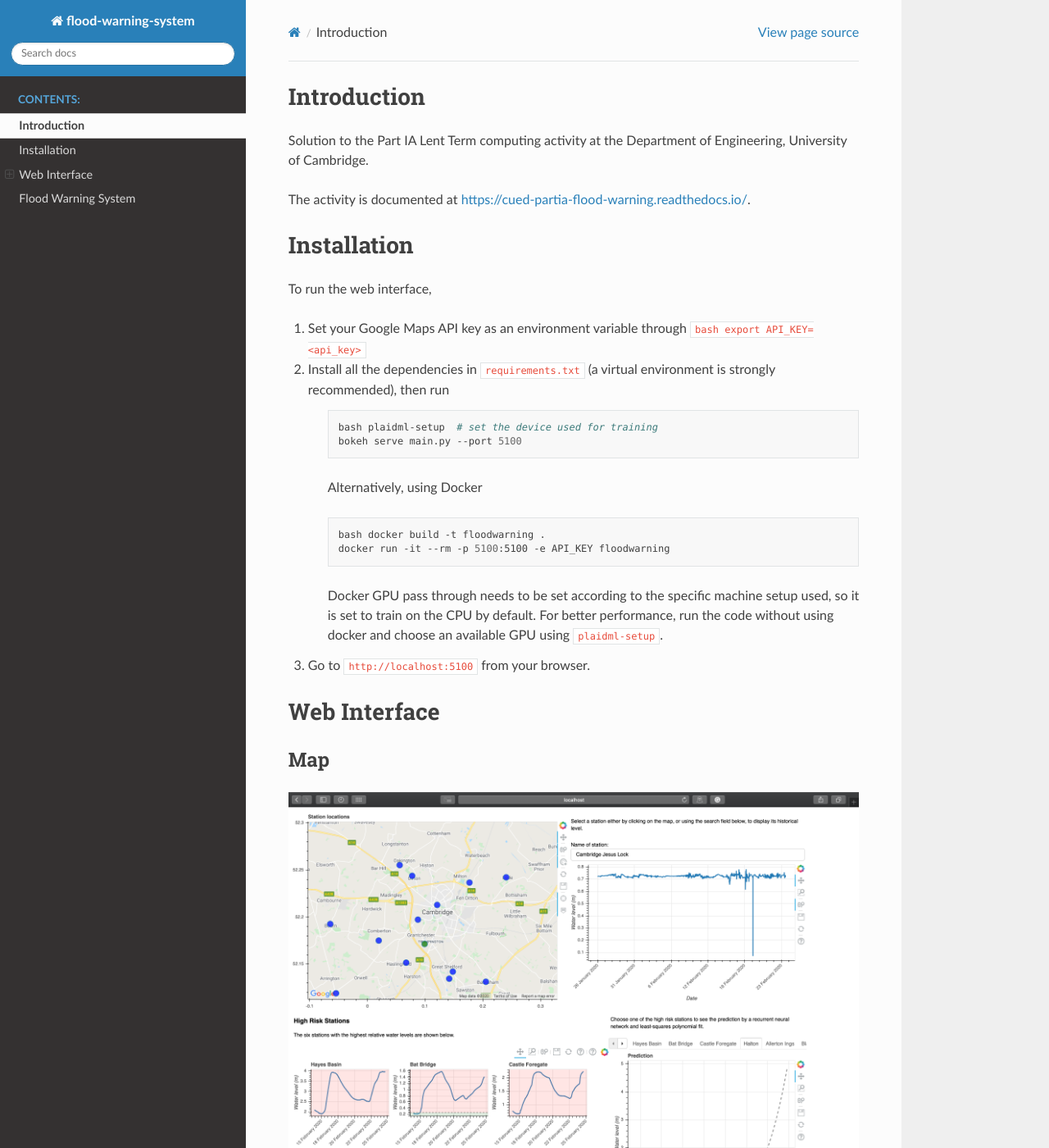
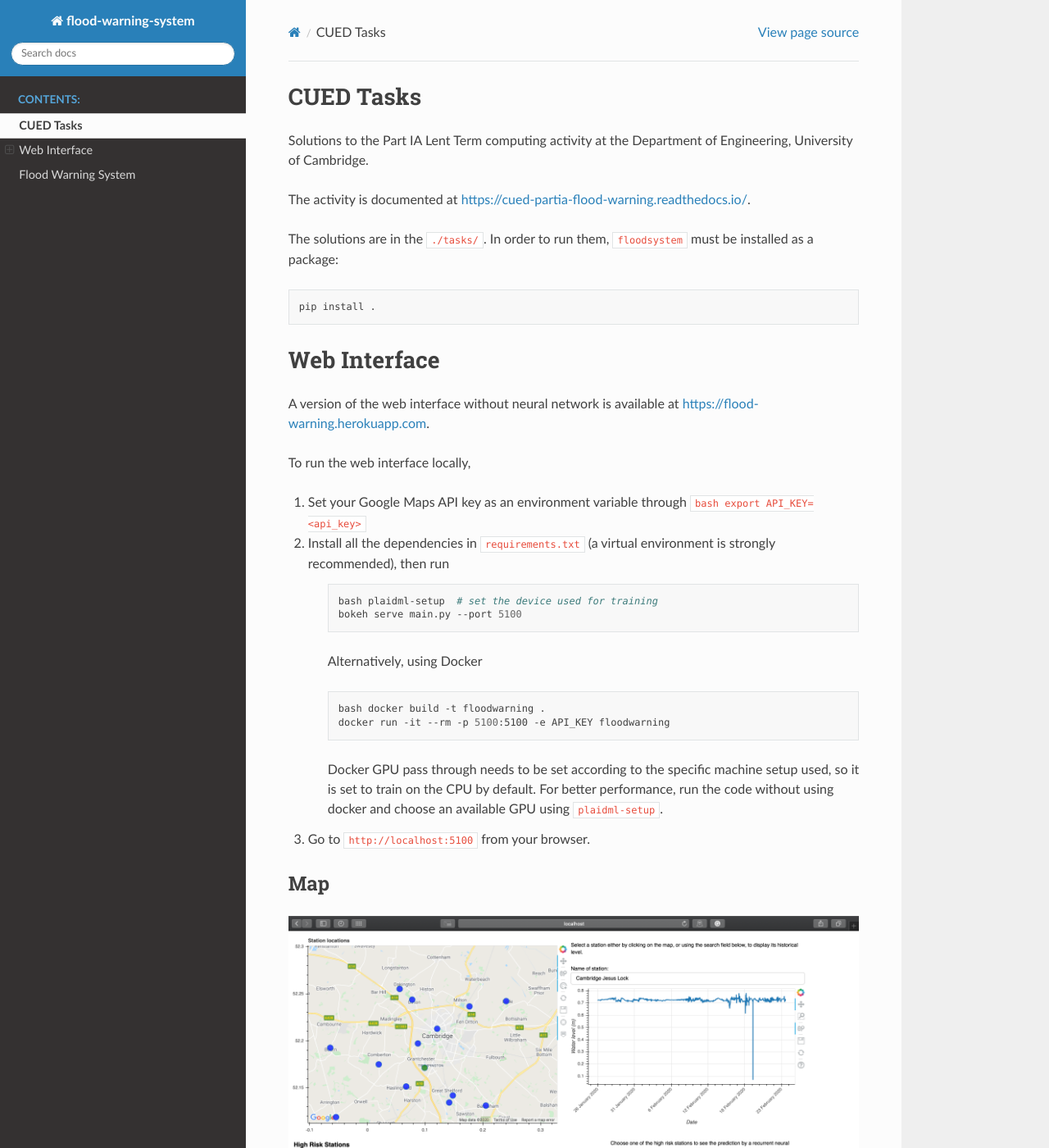
Before and after one commit to WeixuanZ/flood-warning-system, a Sphinx documentation site: the page built from docs/source/intro.rst, in a window 1280 px wide and 1400 px high. Shown: the whole window at 82% size. Built offline with Sphinx 7.4.7 and the Read the Docs theme 2.0.0, drawn with Linux system fonts in a browser that asks for light colours; some of the changed text lies outside the part shown.

```diff
--- a/docs/source/conf.py
+++ b/docs/source/conf.py
@@ -23,6 +23,8 @@ author = 'Weixuan Zhang, Ghifari Pradana'
 
 
 # -- General configuration ---------------------------------------------------
+
+master_doc = 'index'
 
 # Add any Sphinx extension module names here, as strings. They can be
 # extensions coming with Sphinx (named 'sphinx.ext.*') or your custom
--- a/docs/source/intro.rst
+++ b/docs/source/intro.rst
@@ -1,16 +1,29 @@
-Introduction
-============
 
 
-Solution to the Part IA Lent Term computing activity at the Department of Engineering, University of Cambridge.
+CUED Tasks
+==========
+
+Solutions to the Part IA Lent Term computing activity at the Department
+of Engineering, University of Cambridge.
 
 The activity is documented at https://cued-partia-flood-warning.readthedocs.io/.
 
+The solutions are in the ``./tasks/``. In order to
+run them, ``floodsystem`` must be installed as a
+package:
 
-Installation
-============
+.. code:: bash
 
-To run the web interface,
+   pip install .
+
+
+
+Web Interface
+=============
+
+A version of the web interface without neural network is available at https://flood-warning.herokuapp.com.
+
+To run the web interface locally,
 
 1. Set your Google Maps API key as an environment variable through ``bash export API_KEY=<api_key>``
 2. Install all the dependencies in ``requirements.txt`` (a virtual environment is strongly recommended), then run
@@ -91,6 +101,9 @@ levels. This is implemented in `floodsystem.predictor` submodule.
 As can be seen from the above figure, RNN produces more realistic
 predictions, especially on periodic and exploding data.
 
+The prediction is run in a different thread to the main interface,
+allowing the rest of the interface to be loaded quickly. The progress of
+prediction is displayed when it is running.
 
 Warning
 ~~~~~~~
--- a/setup.py
+++ b/setup.py
@@ -8,6 +8,7 @@ setup(name='floodsystem',
       author="Weixuan Zhang, Ghifari Pradana",
       description='CUED Part IA flood warning system exercise',
       long_description=long_description,
+      long_description_content_type="text/markdown",
       url="https://github.com/WeixuanZ/flood-warning-system",
       packages=['floodsystem'],
       classifiers=["License :: OSI Approved :: MIT License"]
```
Also changed, not shown: other parts of docs/source/intro.rst (+0 -3 lines), README.md (+38 -12 lines), docs/source/index.rst (+14 -0 lines), main.py (+11 -8 lines), .readthedocs.yml (added), .travis.yml.
